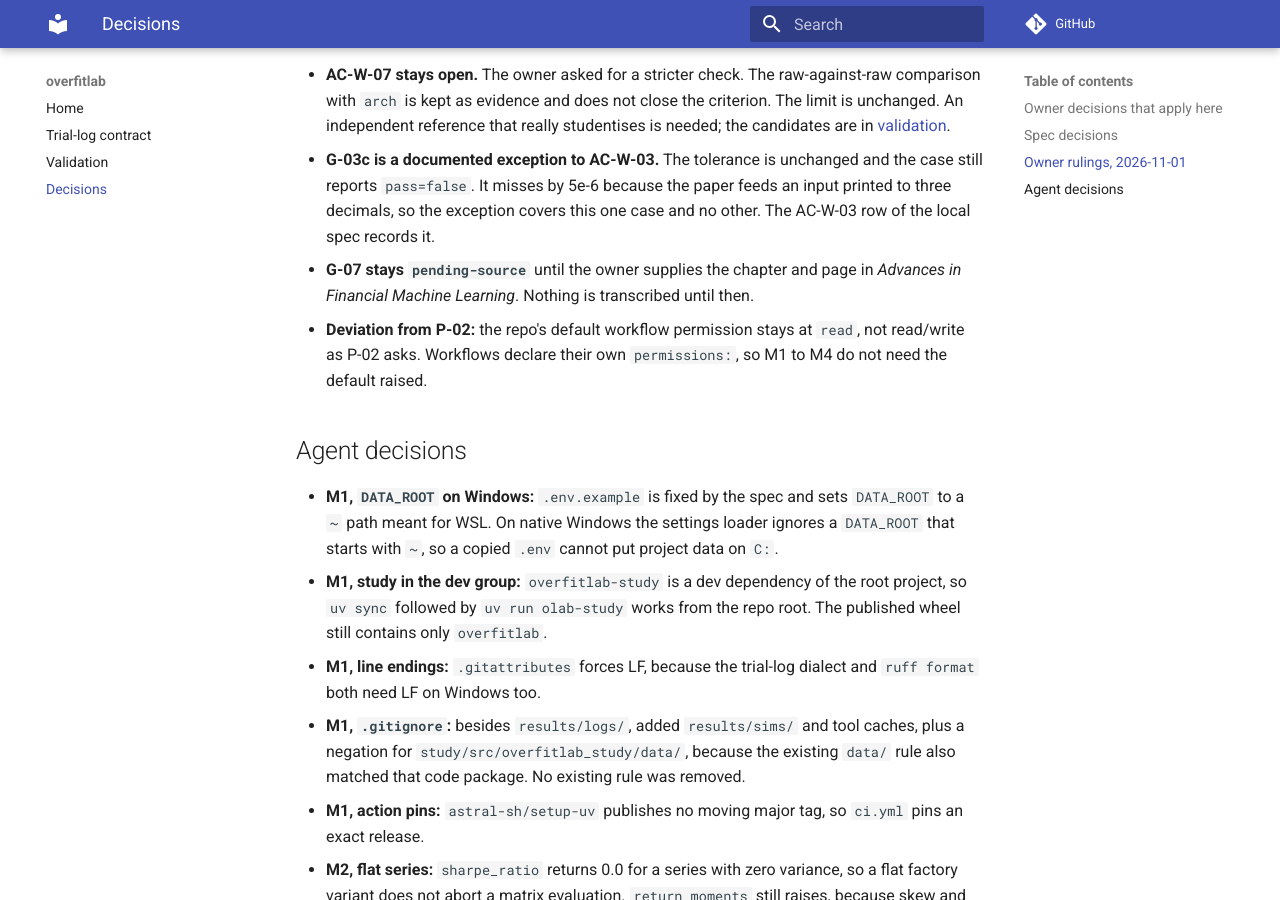
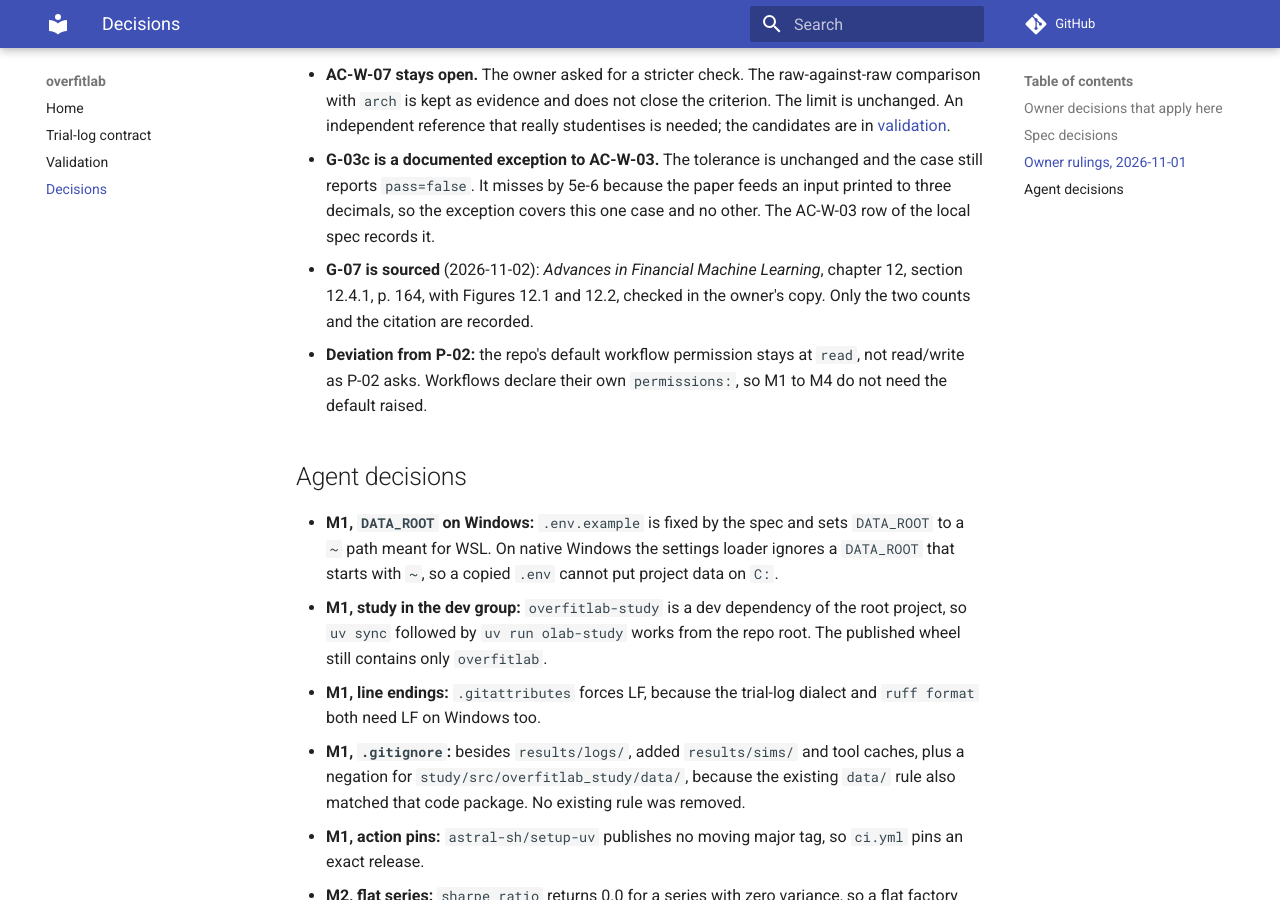
Before and after one commit to avmhdt/backtest-overfitting-lab, an MkDocs documentation site: the page built from docs/decisions.md, in a window 1280 px wide and 900 px high, scrolled down 1984 px. Built offline with MkDocs 1.6.1 and Material for MkDocs 9.7.7, drawn with Linux system fonts in a browser that asks for light colours; comment, search, counter and statistics services are not loaded; some of the changed text lies outside the part shown.

Commit message:
Source G-07 from AFML section 12.4.1 (#6)
* Record the owner's rulings on AC-W-07, G-03c, G-07 and P-02

AC-W-07 stays open: the raw comparison with arch is evidence only, and the
validation page lists studentised references read at source. G-03c is a
documented exception and G-07 waits for the owner's page reference. The
workflow permission stays at read, recorded as a deviation from P-02.

* Record the paper validation run

* Source G-07 from AFML section 12.4.1

Fifteen splits and five paths for N = 6 and k = 2, checked in the owner's
copy. AC-W-03 now holds, with G-03c as the documented exception.

* Record the paper validation run

```diff
--- a/docs/decisions.md
+++ b/docs/decisions.md
@@ -40,7 +40,7 @@ Copied at M1 from the owner's `DECISIONS.md` (recorded 2026-10-31), which overri
 
 - **AC-W-07 stays open.** The owner asked for a stricter check. The raw-against-raw comparison with `arch` is kept as evidence and does not close the criterion. The limit is unchanged. An independent reference that really studentises is needed; the candidates are in [validation](validation.md).
 - **G-03c is a documented exception to AC-W-03.** The tolerance is unchanged and the case still reports `pass=false`. It misses by 5e-6 because the paper feeds an input printed to three decimals, so the exception covers this one case and no other. The AC-W-03 row of the local spec records it.
-- **G-07 stays `pending-source`** until the owner supplies the chapter and page in *Advances in Financial Machine Learning*. Nothing is transcribed until then.
+- **G-07 is sourced** (2026-11-02): *Advances in Financial Machine Learning*, chapter 12, section 12.4.1, p. 164, with Figures 12.1 and 12.2, checked in the owner's copy. Only the two counts and the citation are recorded.
 - **Deviation from P-02:** the repo's default workflow permission stays at `read`, not read/write as P-02 asks. Workflows declare their own `permissions:`, so M1 to M4 do not need the default raised.
 
 ## Agent decisions
@@ -71,7 +71,7 @@ Copied at M1 from the owner's `DECISIONS.md` (recorded 2026-10-31), which overri
 - **M3, `planted_signal_prices`:** the trend oracle is `ma_cross` 10/60 and the mean-reversion oracle is `mean_reversion` 20, 1.0, 0.0, both long-short. The amplitude is calibrated by bisection on one seeded 100,000-bar path, before costs.
 - **M3, `bootstrap.py`:** arrives in M3 instead of M4, because `block_bootstrap_returns` needs it.
 - **M3, generators:** `gaussian_noise` and `student_t_noise` always return `T x N`, including when `N = 1`. `gbm_prices` returns `n_obs` prices, so a run of `T` returns needs `T + 1` prices.
-- **M3, G-07:** stays `pending-source`; see the owner's ruling above. `tests/unit/test_cv.py` asserts 15 splits and 5 paths against the formula in FR-09.
+- **M3, G-07:** see the owner's rulings above. `tests/unit/test_cv.py` also asserts 15 splits and 5 paths against the formula in FR-09.
 - **M4, `arch` comparison:** `arch` 8 does not studentise, so the 0.02 and 1e-8 checks compare the Reality Check and `spa_test(studentize=False)` with `arch`. This is evidence and does not close AC-W-07; see the owner's ruling above. The studentised gap is reported as `max_studentised_gap`. `studentize` is an added keyword on `spa_test`, and its default is Hansen's statistic.
 - **M4, PBO:** rows beyond the last whole block are dropped, as in the paper. A logit of exactly zero counts toward PBO, as the spec's `λ ≤ 0` says.
 - **M4, block length:** the default is the median Politis-White length over the columns. The gate uses one set of resamples for SPA and the stepdown.
```
Also changed, not shown: README.md (+1 -1 lines), docs/validation.md (+1 -1 lines), 6 other files.
